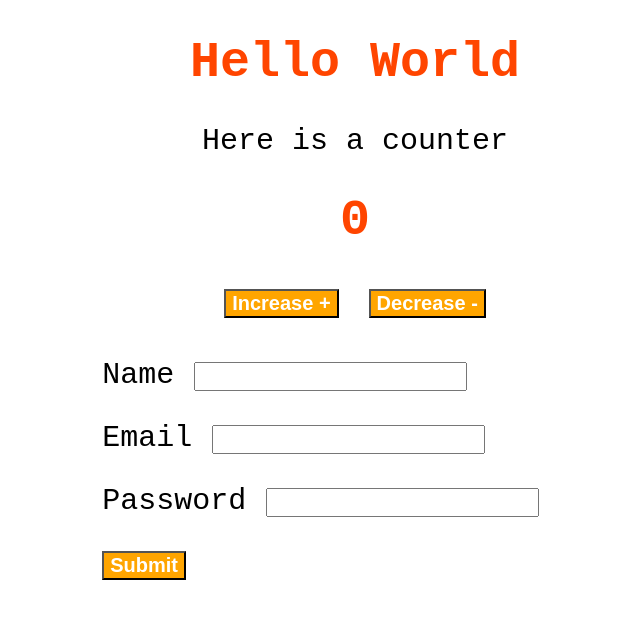
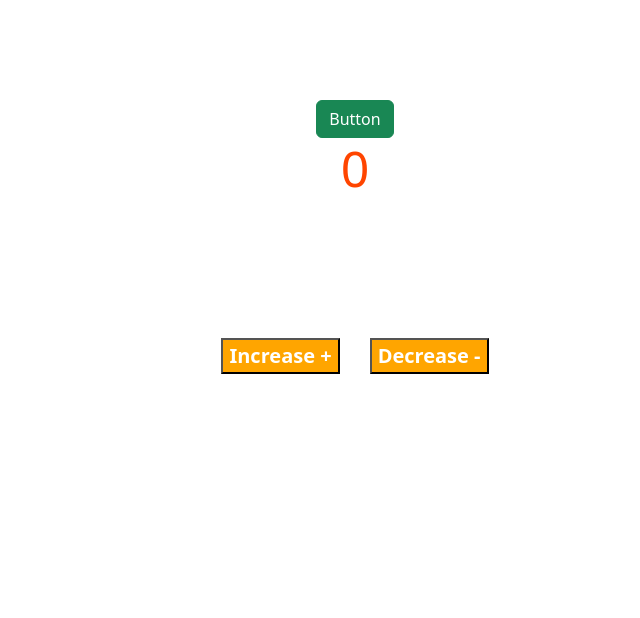
Before and after one commit to Roland-Sankara/react-tutor, a React (Create React App) app: page /counter in a window 1280 px wide. Shown: the top 618 px of the page, without its empty margins (285-925 px from the left). Built offline with nearby package versions, Linux system fonts and the light colour scheme.

Commit message:
Lesson 3: React session

```diff
--- a/public/index.html
+++ b/public/index.html
@@ -9,6 +9,8 @@
       name="description"
       content="Web site created using create-react-app"
     />
+    <link href="https://cdn.jsdelivr.net/npm/bootstrap@5.3.0-alpha3/dist/css/bootstrap.min.css" rel="stylesheet" integrity="sha384-KK94CHFLLe+nY2dmCWGMq91rCGa5gtU4mk92HdvYe+M/SXH301p5ILy+dN9+nJOZ" crossorigin="anonymous">
+    <script src="https://cdn.jsdelivr.net/npm/bootstrap@5.3.0-alpha3/dist/js/bootstrap.bundle.min.js" integrity="sha384-ENjdO4Dr2bkBIFxQpeoTz1HIcje39Wm4jDKdf19U8gI4ddQ3GYNS7NTKfAdVQSZe" crossorigin="anonymous"></script>
     <link rel="apple-touch-icon" href="%PUBLIC_URL%/logo192.png" />
     <!--
       manifest.json provides metadata used when your web app is installed on a
--- a/src/App.css
+++ b/src/App.css
@@ -1,6 +1,6 @@
 body{
     text-align: center;
-    font-family: 'Courier New', Courier, monospace;
+    /* font-family: 'Courier New', Courier, monospace; */
     font-size: 30px;
 }
 h1{
@@ -58,6 +58,7 @@ button{
     background-color: orange;
     color: white;
     font-weight: bold;
+    margin-top: 100px;
 }
 
 .btns{
@@ -66,3 +67,7 @@ button{
     justify-content: center;
     margin: 40px;
 }
+
+a{
+    padding: 10px;
+}
--- a/src/App.js
+++ b/src/App.js
@@ -1,47 +1,104 @@
-import React from "react";
+import React from 'react';
 import "./App.css";
 
-// import UserCard from "./components/UserCard";
-import Login from "./components/Login";
-import Counter from "./components/Counter";
+import Button from './components/Button';
+import Counter from './components/Counter';
 
-function App(){
-    // const data = ["Icecream", "Soda", "Bread", "Chicken"];
-    // const isLoggedIn = false;
-
-    return (
-        <div>
-            <h1>Hello World</h1>
-            <p>Here is a counter</p>
-
-            <Counter/>
-
-            <Login/>
-
-            {/* a list of items */}
-            {/* <ul>
-               {
-                data.map(function(element,id){
-                    return <li key={id}>{element}</li>;
-                })
-               }
-            </ul>
-            {
-                isLoggedIn ? <p className="para-two">User is Logged In</p> : <p className="para-one">User is Logged Out</p>
-            }
-            <div className="user-container">
-                <UserCard text="Dummy Data" img="https://images.unsplash.com/photo-1575936123452-b67c3203c357?ixlib=rb-4.0.3&ixid=MnwxMjA3fDB8MHxzZWFyY2h8Mnx8aW1hZ2V8ZW58MHx8MHx8&w=1000&q=80"/>
-                <UserCard text="Jeremy Data" img="https://img-19.commentcamarche.net/cI8qqj-finfDcmx6jMK6Vr-krEw=/1500x/smart/b829396acc244fd484c5ddcdcb2b08f3/ccmcms-commentcamarche/20494859.jpg"/>
-                <UserCard text="The Mall" img="https://images.freeimages.com/images/previews/ac9/railway-hdr-1361893.jpg"/>
-            </div> */}
-        </div>
-    );
+const App = () => {
+  return (
+    <div>
+        <Button color="success"/>
+        <Counter/>
+    </div>
+  )
 }
 
-// class App extends React.Component{
-//     render(){
-//         return <h1>Class Component</h1>
+export default App;
+
+
+
+
+
+
+
+
+
+
+
+
+
+
+
+
+
+
+
+
+
+
+
+
+
+
+
+
+// import React from "react";
+// import "./App.css";
+
+// // import UserCard from "./components/UserCard";
+// import Login from "./components/Login";
+// import Counter from "./components/Counter";
+// import Button from "./components/Button";
+// import Header from "./components/Header";
+
+// function App(){
+//     // const data = ["Icecream", "Soda", "Bread", "Chicken"];
+//     // const isLoggedIn = false;
+
+//     function clickButton(){
+//         console.log("Button is Clicked...")
 //     }
+
+//     return (
+//         <div>
+//             <Header>
+//                 <a href="#">About</a>
+//                 <a href="#">Contact</a>
+//             </Header>
+
+//             <h1>Hello World</h1>
+//             <p>Here is a counter</p>
+
+//             <Button clickFunc={clickButton}/>
+
+//             <Counter/>
+
+//             <Login/>
+
+//             {/* a list of items */}
+//             {/* <ul>
+//                {
+//                 data.map(function(element,id){
+//                     return <li key={id}>{element}</li>;
+//                 })
+//                }
+//             </ul>
+//             {
+//                 isLoggedIn ? <p className="para-two">User is Logged In</p> : <p className="para-one">User is Logged Out</p>
+//             }
+//             <div className="user-container">
+//                 <UserCard text="Dummy Data" img="https://images.unsplash.com/photo-1575936123452-b67c3203c357?ixlib=rb-4.0.3&ixid=MnwxMjA3fDB8MHxzZWFyY2h8Mnx8aW1hZ2V8ZW58MHx8MHx8&w=1000&q=80"/>
+//                 <UserCard text="Jeremy Data" img="https://img-19.commentcamarche.net/cI8qqj-finfDcmx6jMK6Vr-krEw=/1500x/smart/b829396acc244fd484c5ddcdcb2b08f3/ccmcms-commentcamarche/20494859.jpg"/>
+//                 <UserCard text="The Mall" img="https://images.freeimages.com/images/previews/ac9/railway-hdr-1361893.jpg"/>
+//             </div> */}
+//         </div>
+//     );
 // }
 
-export default App;
+// // class App extends React.Component{
+// //     render(){
+// //         return <h1>Class Component</h1>
+// //     }
+// // }
+
+// export default App;
--- /dev/null
+++ b/src/components/Button.js
@@ -0,0 +1,14 @@
+import React from 'react'
+
+const Button = (props) => {
+  return (
+    <div>
+        {/* <button onClick={props.clickFunc}>
+          Hello World
+        </button> */}
+        <button type="button" className={'btn btn-' + props.color}>Button</button>
+    </div>
+  )
+}
+
+export default Button
--- a/src/components/Counter.js
+++ b/src/components/Counter.js
@@ -3,7 +3,8 @@ import {useState} from "react";
 export default function Counter(){
     let [count, setCount] = useState(0);
 
-    function increaseCount(){
+    function increaseCount(event){
+        console.log("Helooe")
         setCount(count + 1)
     }
 
@@ -15,7 +16,7 @@ export default function Counter(){
         <div>
             <h1>{count}</h1>
             <div className="btns">
-                <button onClick={increaseCount}>Increase +</button>
+                <button onKeyDown={(event)=>console.log(event)}>Increase +</button>
                 <button onClick={decreaseCount}>Decrease -</button>
             </div>
         </div>
--- /dev/null
+++ b/src/components/Header.js
@@ -0,0 +1,11 @@
+import React from 'react'
+
+const Header = (props) => {
+  return (
+    <div>
+        {props.children}
+    </div>
+  )
+}
+
+export default Header;
```
Also changed, not shown: 1 other file (tests, documents, lock files or other folders).
